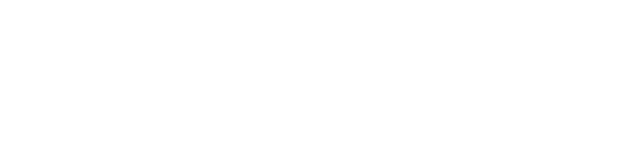
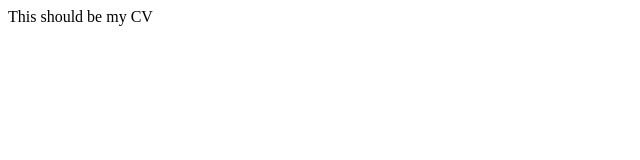
Before and after one commit to AsieievKostiantyn/rsschool-cv, a plain HTML site: page index.html in a window 1280 px wide. Shown: the whole page, without its empty margins (0-640 px from the left). Drawn offline with Linux system fonts and the light colour scheme.

Commit message:
fix: HTML Trailing whitespace attempt 2

```diff
--- a/index.html
+++ b/index.html
@@ -5,5 +5,7 @@
     <meta name="viewport" content="width=device-width, initial-scale=1.0">
     <title>Document</title>
 </head>
-<body></body>
+<body>
+    This should be my CV
+</body>
 </html>
```
